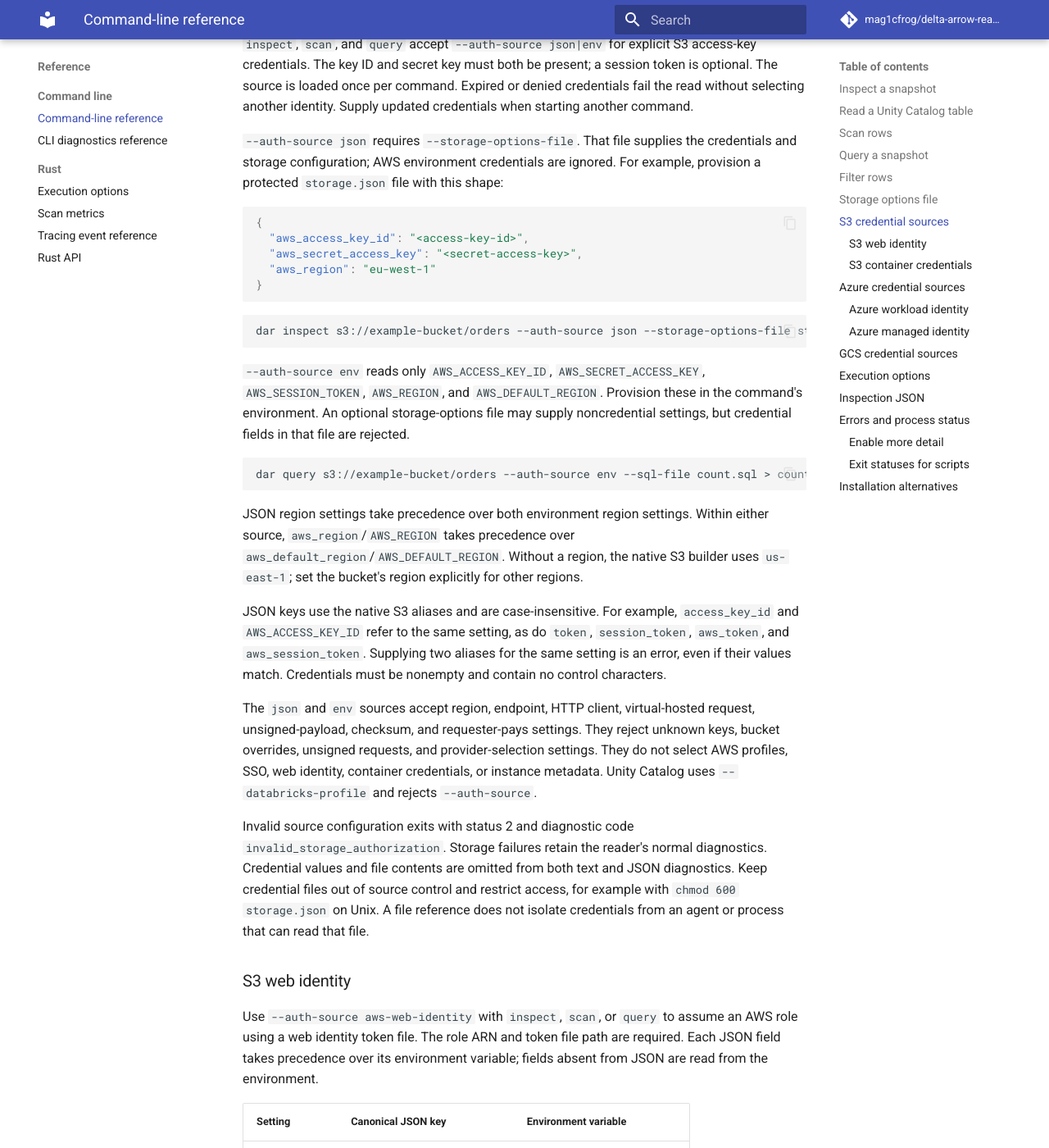
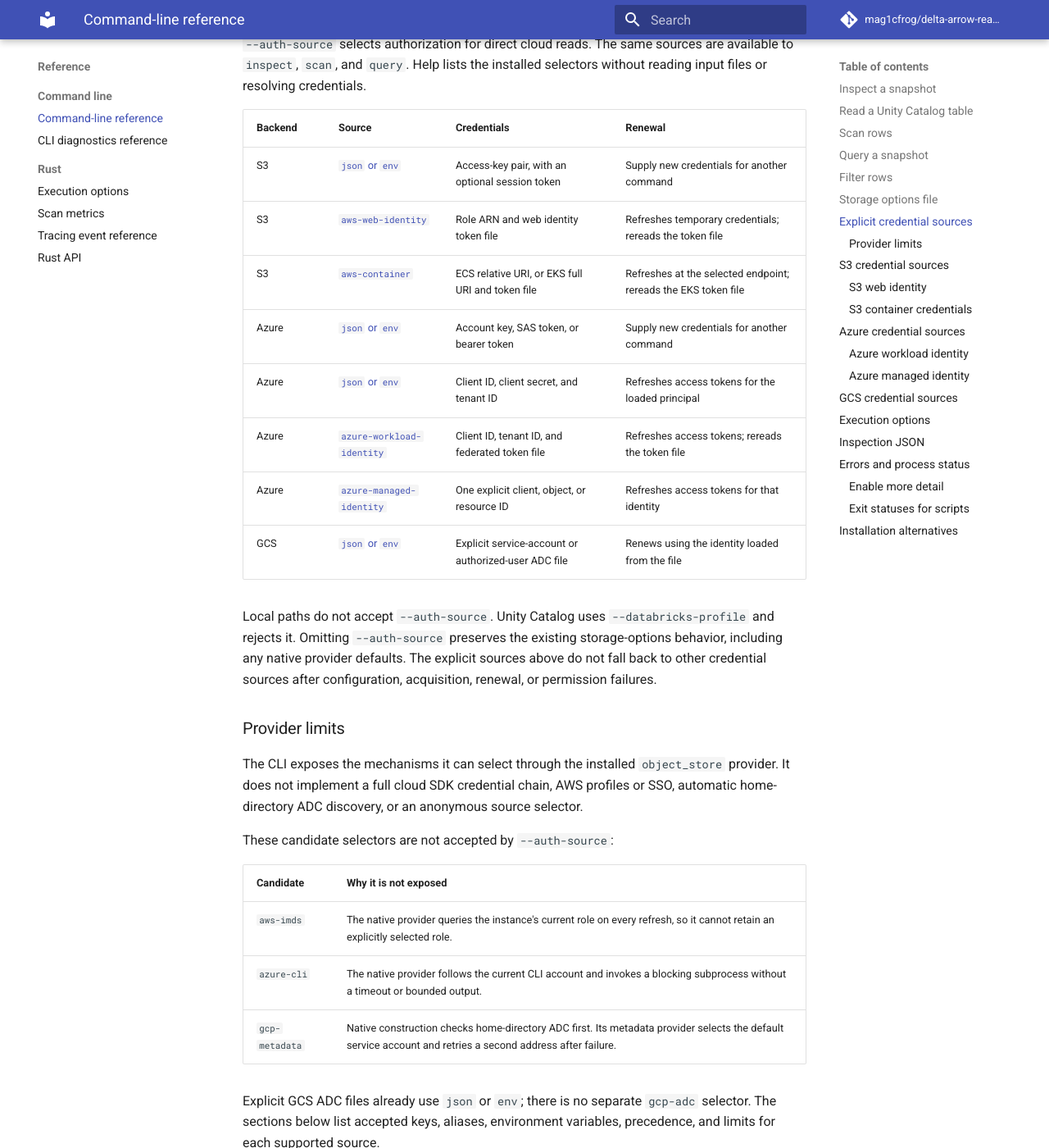
Before and after one commit to mag1cfrog/delta-arrow-reader, an MkDocs documentation site: the page built from crates/delta-arrow-reader-core/docs/public/cli.md, in a window 1280 px wide and 1400 px high, scrolled down 6977 px. Shown: the whole window at 82% size. Built offline with MkDocs 1.6.1 and Material for MkDocs 9.7.7, drawn with Linux system fonts in a browser that asks for light colours; comment, search, counter and statistics services are not loaded.

Commit message:
docs: define supported CLI credential sources and provider limits

```diff
--- a/crates/delta-arrow-reader-core/docs/public/cli.md
+++ b/crates/delta-arrow-reader-core/docs/public/cli.md
@@ -427,6 +427,48 @@ against the working directory. A path of `-` names a local file; it does not
 read standard input.
 
 </details>
+
+## Explicit credential sources
+
+`--auth-source` selects authorization for direct cloud reads. The same sources
+are available to `inspect`, `scan`, and `query`. Help lists the installed
+selectors without reading input files or resolving credentials.
+
+| Backend | Source | Credentials | Renewal |
+| --- | --- | --- | --- |
+| S3 | [`json` or `env`](#s3-credential-sources) | Access-key pair, with an optional session token | Supply new credentials for another command |
+| S3 | [`aws-web-identity`](#s3-web-identity) | Role ARN and web identity token file | Refreshes temporary credentials; rereads the token file |
+| S3 | [`aws-container`](#s3-container-credentials) | ECS relative URI, or EKS full URI and token file | Refreshes at the selected endpoint; rereads the EKS token file |
+| Azure | [`json` or `env`](#azure-credential-sources) | Account key, SAS token, or bearer token | Supply new credentials for another command |
+| Azure | [`json` or `env`](#azure-credential-sources) | Client ID, client secret, and tenant ID | Refreshes access tokens for the loaded principal |
+| Azure | [`azure-workload-identity`](#azure-workload-identity) | Client ID, tenant ID, and federated token file | Refreshes access tokens; rereads the token file |
+| Azure | [`azure-managed-identity`](#azure-managed-identity) | One explicit client, object, or resource ID | Refreshes access tokens for that identity |
+| GCS | [`json` or `env`](#gcs-credential-sources) | Explicit service-account or authorized-user ADC file | Renews using the identity loaded from the file |
+
+Local paths do not accept `--auth-source`. Unity Catalog uses
+`--databricks-profile` and rejects it. Omitting `--auth-source` preserves the
+existing storage-options behavior, including any native provider defaults.
+The explicit sources above do not fall back to other credential sources after
+configuration, acquisition, renewal, or permission failures.
+
+### Provider limits
+
+The CLI exposes the mechanisms it can select through the installed
+`object_store` provider. It does not implement a full cloud SDK credential
+chain, AWS profiles or SSO, automatic home-directory ADC discovery, or an
+anonymous source selector.
+
+These candidate selectors are not accepted by `--auth-source`:
+
+| Candidate | Why it is not exposed |
+| --- | --- |
+| `aws-imds` | The native provider queries the instance's current role on every refresh, so it cannot retain an explicitly selected role. |
+| `azure-cli` | The native provider follows the current CLI account and invokes a blocking subprocess without a timeout or bounded output. |
+| `gcp-metadata` | Native construction checks home-directory ADC first. Its metadata provider selects the default service account and retries a second address after failure. |
+
+Explicit GCS ADC files already use `json` or `env`; there is no separate
+`gcp-adc` selector. The sections below list accepted keys, aliases, environment
+variables, precedence, and limits for each supported source.
 
 ## S3 credential sources
 
```
Also changed, not shown: docs/content/cli-agent-contract.md (+5 -0 lines), 1 other file.
